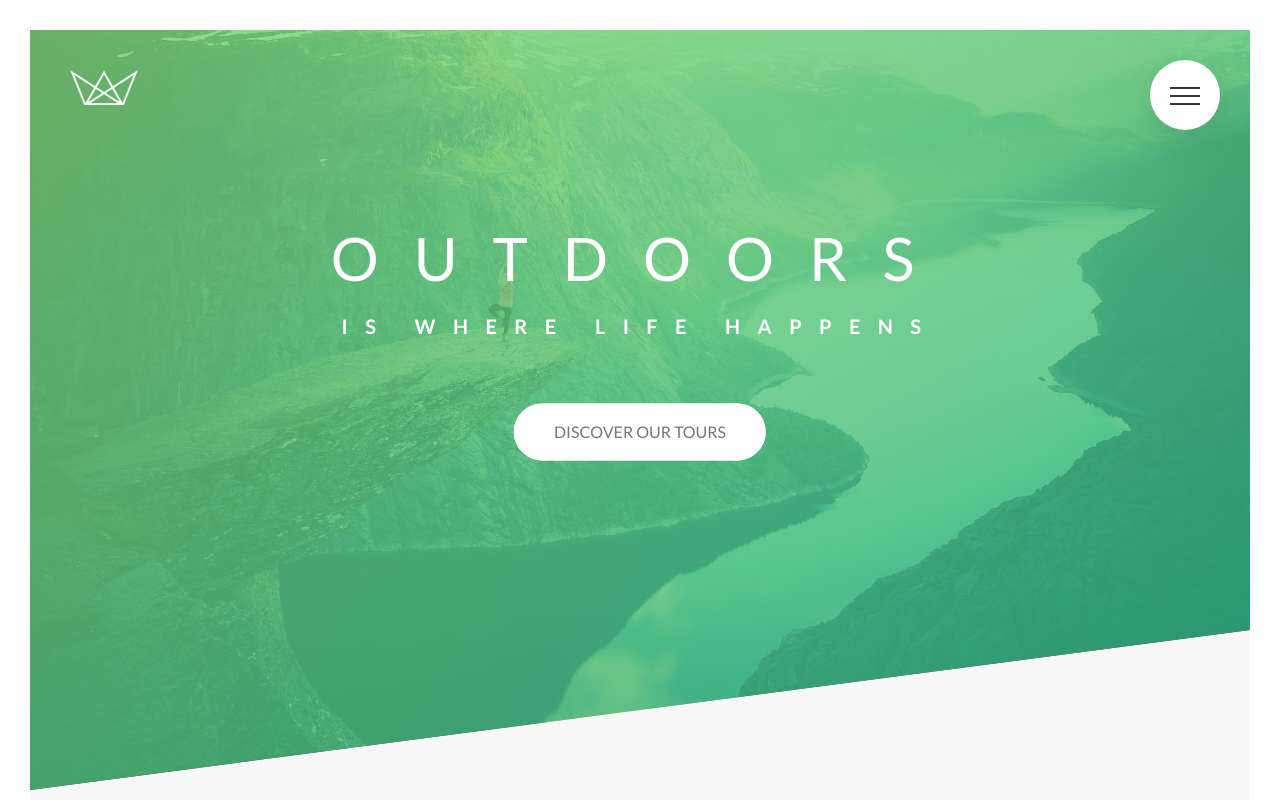
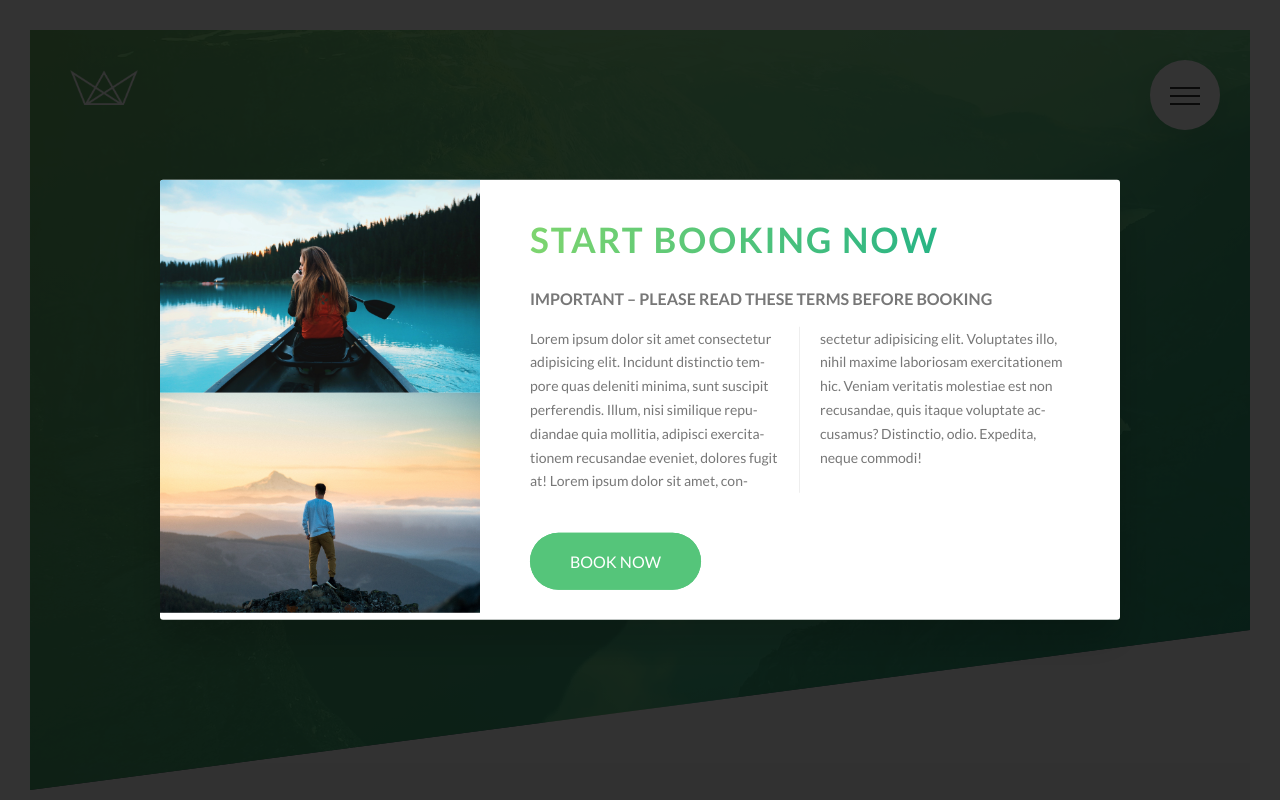
Before and after one commit to seismicmike/natours, a website: page index.html in a window 1280 px wide. Shown: the top 800 px of the page. Drawn offline with nearby package versions, Linux system fonts and the light colour scheme; files that its build step writes are made by us from their sources.

Commit message:
Popup html and styling.

```diff
--- a/index.html
+++ b/index.html
@@ -419,6 +419,22 @@
         </div>
       </div>
     </footer>
+    <div class="popup">
+      <div class="popup__content">
+        <div class="popup__left">
+          <img src="img/nat-8.jpg" alt="Tour Photo" class="popup__img">
+          <img src="img/nat-9.jpg" alt="Tour Photo" class="popup__img">
+        </div>
+        <div class="popup__right">
+          <h2 class="heading-secondary u-margin-bottom-small">Start booking now</h2>
+          <h3 class="heading-tertiary u-margin-bottom-small">Important &ndash; Please read these terms before booking</h3>
+          <p class="popup__text">
+            Lorem ipsum dolor sit amet consectetur adipisicing elit. Incidunt distinctio tempore quas deleniti minima, sunt suscipit perferendis. Illum, nisi similique repudiandae quia mollitia, adipisci exercitationem recusandae eveniet, dolores fugit at! Lorem ipsum dolor sit amet, consectetur adipisicing elit. Voluptates illo, nihil maxime laboriosam exercitationem hic. Veniam veritatis molestiae est non recusandae, quis itaque voluptate accusamus? Distinctio, odio. Expedita, neque commodi!
+          </p>
+          <a href="#" class="btn btn--green">Book now</a>
+        </div>
+      </div>
+    </div>
     <!--
         <section class="grid-test">
             <div class="row">
--- a/sass/abstracts/_mixins.scss
+++ b/sass/abstracts/_mixins.scss
@@ -5,3 +5,10 @@
     display: table;
   }
 }
+
+@mixin absCenter {
+  position: absolute;
+  top: 50%;
+  left: 50%;
+  transform: translate(-50%, -50%);
+}
--- /dev/null
+++ b/sass/components/_popup.scss
@@ -0,0 +1,53 @@
+.popup {
+  position: fixed;
+  top: 0;
+  left: 0;
+  z-index: 9999;
+  background-color: rgba($color-black, .8);
+  height: 100vh;
+  width: 100%;
+
+  &__content {
+    @include absCenter;
+
+    width: 75%;
+    box-shadow: 0 2rem 4rem rgba($color-black, .2);
+    background-color: $color-white;
+    border-radius: 3px;
+
+    display: table;
+    overflow: hidden;
+  }
+
+  &__left {
+    width: 33.333333%;
+    display: table-cell;
+  }
+
+  &__right {
+    width: 66.666667%;
+    display: table-cell;
+    vertical-align: middle;
+    padding: 3rem 5rem;
+  }
+
+  &__img {
+    display: block;
+    width: 100%;
+  }
+
+  &__text {
+    font-size: 1.4rem;
+    margin-bottom: 4rem;
+    -moz-column-count: 2;
+    column-count: 2;
+    -moz-column-gap: 4rem;
+    column-gap: 4rem;
+    -moz-column-rule: 1px solid $color-grey-light-2;
+    column-rule: 1px solid $color-grey-light-2;
+    -moz-hyphens: auto;
+    -ms-hyphens: auto;
+    -webkit-hyphens: auto;
+    hyphens: auto;
+  }
+}
--- a/sass/main.scss
+++ b/sass/main.scss
@@ -13,6 +13,7 @@
 @import "components/composition";
 @import "components/feature-box";
 @import "components/form";
+@import "components/popup";
 @import "components/story";
 
 @import "layout/footer";
```
